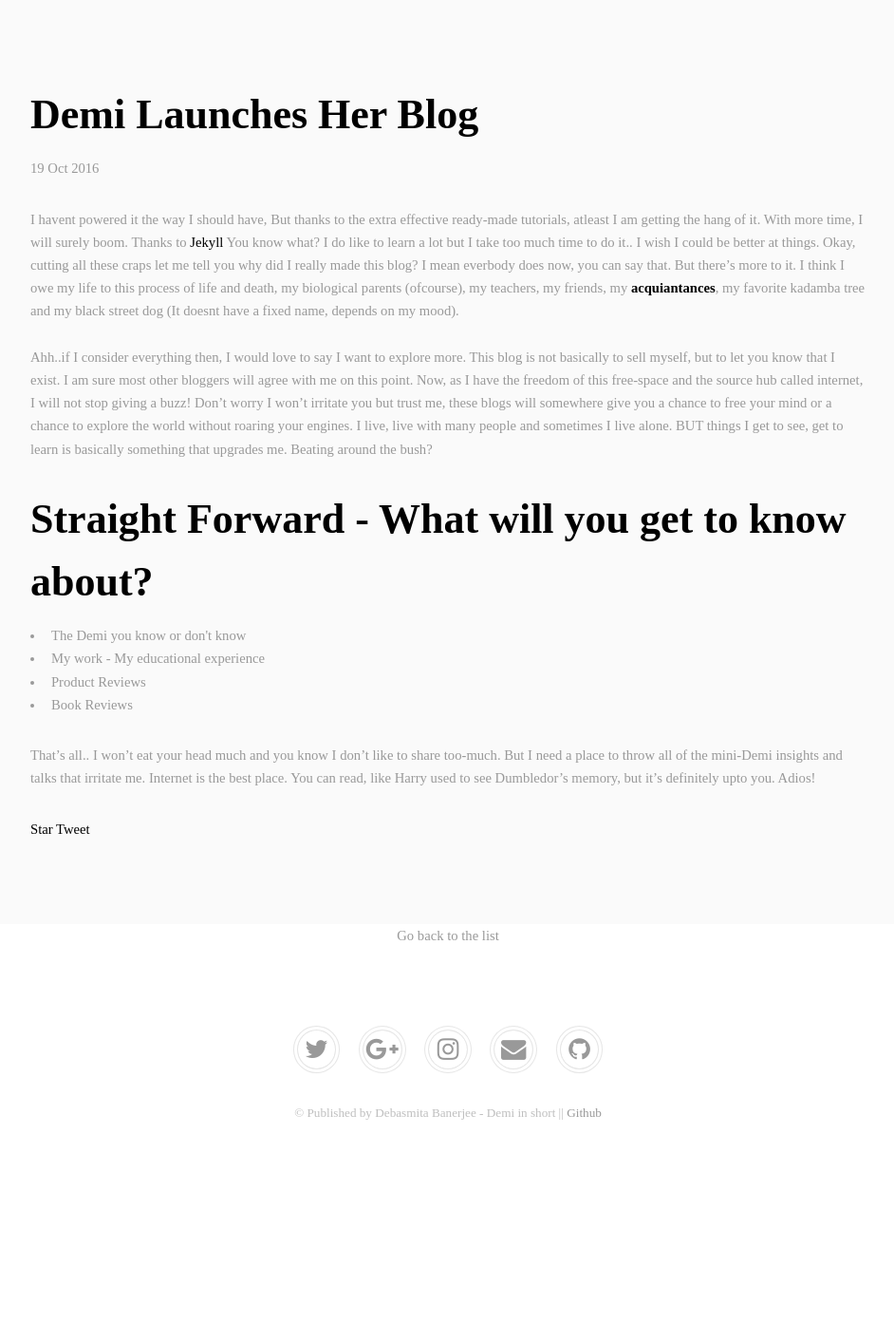
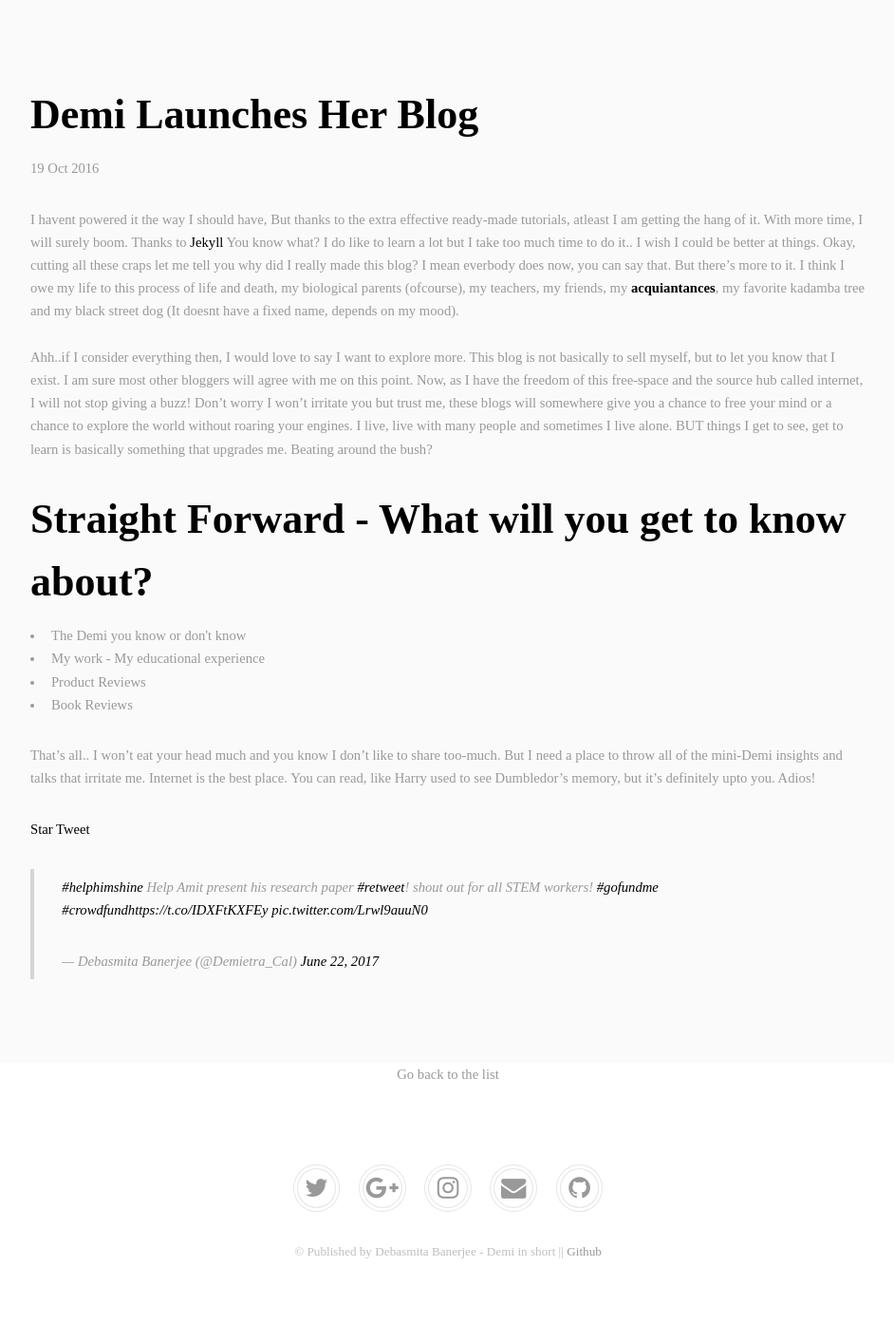
Before and after one commit to DarkDem/DarkDem.github.io, a Jekyll site: the page built from _posts/2016-10-19-demi's-site-launched.md, in a window 1280 px wide. Shown: the whole page at 95% size, without its empty margins (168-1110 px from the left). Built offline with Jekyll 4.4.1, drawn with Linux system fonts in a browser that asks for light colours; some web fonts are replaced; comment, search, counter and statistics services are not loaded; before the commit the page ends 1267 px from its top, so only the background shows below that.

Commit message:
Update 2016-10-19-demi's-site-launched.md

```diff
--- a/_posts/2016-10-19-demi's-site-launched.md
+++ b/_posts/2016-10-19-demi's-site-launched.md
@@ -26,3 +26,6 @@ That's all.. I won't eat your head much and you know I don't like to share too-m
 <a href="https://twitter.com/share" class="twitter-share-button" data-show-count="false">Tweet</a><script async src="//platform.twitter.com/widgets.js" charset="utf-8"></script>
 <!-- Place this tag where you want the share button to render. -->
 <div class="g-plus" data-action="share"></div>
+
+<blockquote class="twitter-tweet" data-cards="hidden" data-lang="en"><p lang="en" dir="ltr"><a href="https://twitter.com/hashtag/helphimshine?src=hash">#helphimshine</a> Help Amit present his research paper <a href="https://twitter.com/hashtag/retweet?src=hash">#retweet</a>! shout out for all STEM workers! <a href="https://twitter.com/hashtag/gofundme?src=hash">#gofundme</a> <a href="https://twitter.com/hashtag/crowdfund?src=hash">#crowdfund</a><a href="https://t.co/IDXFtKXFEy">https://t.co/IDXFtKXFEy</a> <a href="https://t.co/Lrwl9auuN0">pic.twitter.com/Lrwl9auuN0</a></p>&mdash; Debasmita Banerjee (@Demietra_Cal) <a href="https://twitter.com/Demietra_Cal/status/877824646002999297">June 22, 2017</a></blockquote>
+<script async src="//platform.twitter.com/widgets.js" charset="utf-8"></script>
```
